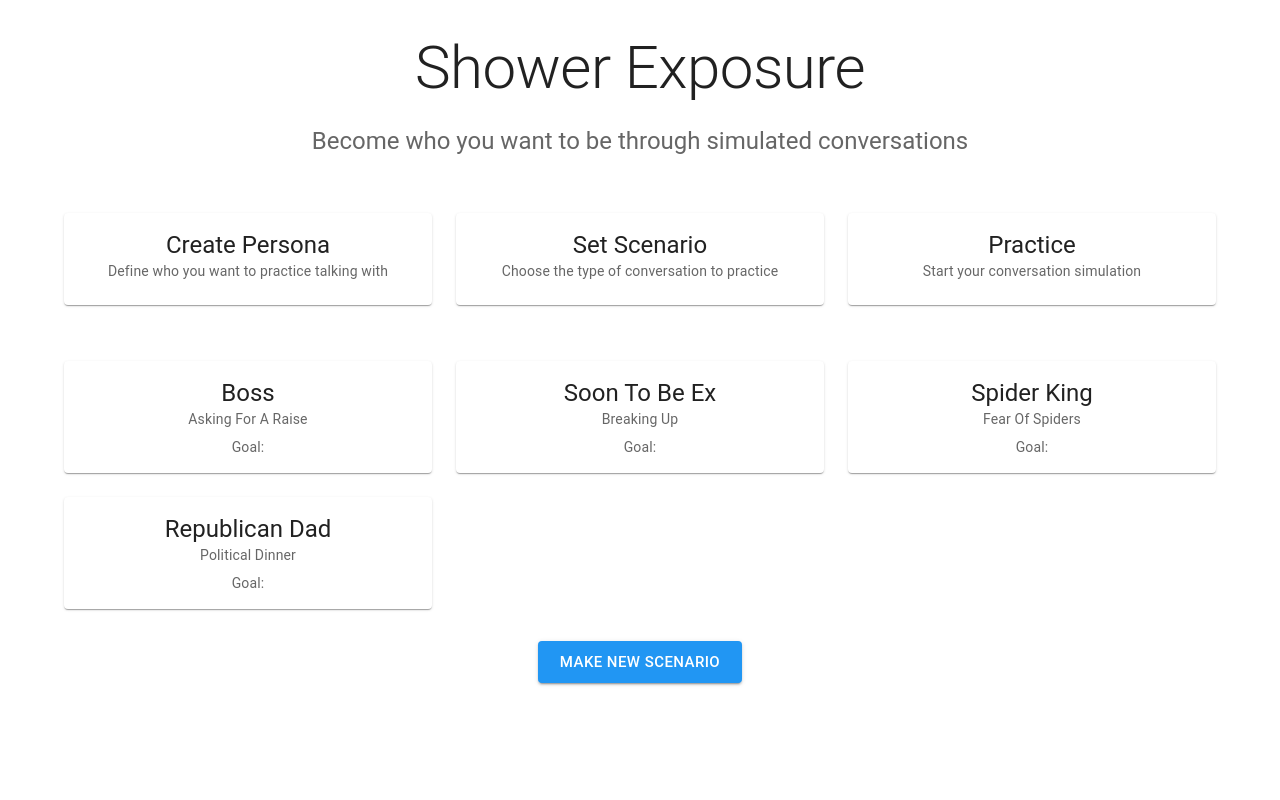
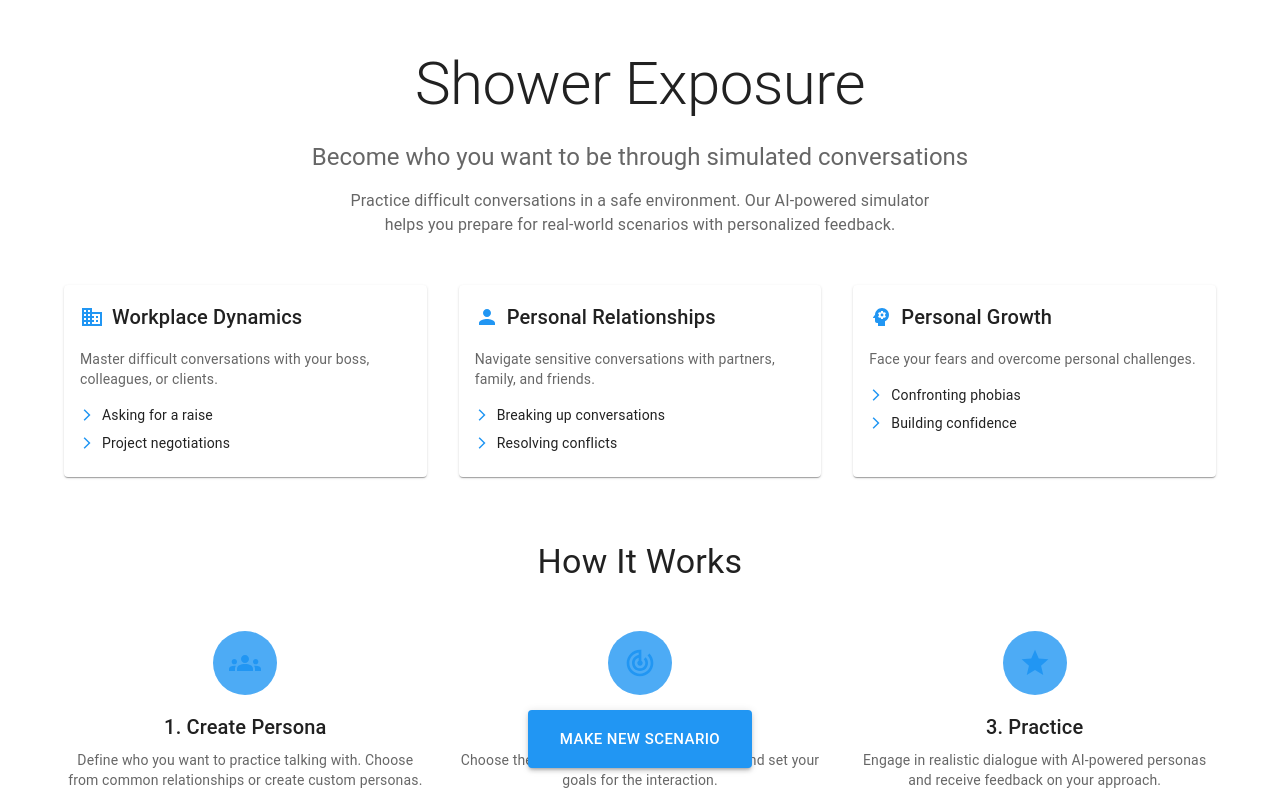
Before and after one commit to kingbeebop/shower, a Next.js app: page / in a window 1280 px wide. Shown: the top 800 px of the page. Built offline with nearby package versions, Linux system fonts and the light colour scheme; what @mui/material-nextjs would draw is missing.

Commit message:
home page update

```diff
--- a/app/conversation/page.tsx
+++ b/app/conversation/page.tsx
@@ -107,7 +107,7 @@ export default function Conversation() {
 
   useEffect(() => {
     async function setImage() {
-      const imageUrl = await generateImage('We want a frontal facing image of the character. Generate an image of the character' + currentStory?.persona.name + '. Tone of characater: ' + currentStory?.persona.tone + '. Story: ' + currentStory?.scenario.name + '. story description' + currentStory?.scenario.context);
+      const imageUrl = await generateImage('We want a frontal facing image of the character. Generate an image of the character' + currentStory?.persona.name);
       console.log("background image")
       setBackgroundImage(imageUrl);
     }
--- a/app/page.tsx
+++ b/app/page.tsx
@@ -8,12 +8,20 @@ import {
   Card,
   CardContent,
   CardActionArea,
+  Icon,
 } from "@mui/material";
 import Link from "next/link";
 import { useSelector, useDispatch } from "react-redux";
 import { RootState } from "../redux/store";
 import { setCurrentStory } from "../redux/slices/storySlice";
 import { useRouter } from "next/navigation";
+import PersonIcon from '@mui/icons-material/Person';
+import BusinessIcon from '@mui/icons-material/Business';
+import PsychologyIcon from '@mui/icons-material/Psychology';
+import ArrowForwardIosIcon from '@mui/icons-material/ArrowForwardIos';
+import GroupsIcon from '@mui/icons-material/Groups';
+import TrackChangesIcon from '@mui/icons-material/TrackChanges';
+import StarIcon from '@mui/icons-material/Star';
 
 export default function Home() {
   const { stories } = useSelector((state: RootState) => state.story);
@@ -27,66 +35,185 @@ export default function Home() {
 
   return (
     <Container maxWidth="lg">
-      <Box sx={{ my: 4, textAlign: "center" }}>
+      {/* Hero Section */}
+      <Box sx={{ my: 6, textAlign: "center" }}>
         <Typography variant="h2" component="h1" gutterBottom>
           Shower Exposure
         </Typography>
         <Typography variant="h5" color="text.secondary" paragraph>
           Become who you want to be through simulated conversations
         </Typography>
+        <Typography variant="body1" color="text.secondary" sx={{ maxWidth: 600, mx: "auto", mb: 6 }}>
+          Practice difficult conversations in a safe environment. Our AI-powered simulator helps you prepare for real-world scenarios with personalized feedback.
+        </Typography>
+      </Box>
 
-        <Grid container spacing={3} sx={{ mt: 4 }}>
+      {/* Featured Scenarios */}
+      <Grid container spacing={4} sx={{ mb: 8 }}>
         <Grid item xs={12} md={4}>
-            <Card>
+          <Card sx={{ height: '100%', '&:hover': { boxShadow: 6 }, transition: 'box-shadow 0.3s' }}>
             <CardContent>
-                <Typography variant="h5">Create Persona</Typography>
-                <Typography variant="body2" color="text.secondary">
-                  Define who you want to practice talking with
+              <Box sx={{ display: 'flex', alignItems: 'center', mb: 2 }}>
+                <BusinessIcon color="primary" sx={{ mr: 1 }} />
+                <Typography variant="h6">Workplace Dynamics</Typography>
+              </Box>
+              <Typography variant="body2" color="text.secondary" paragraph>
+                Master difficult conversations with your boss, colleagues, or clients.
               </Typography>
+              <Box sx={{ mt: 2 }}>
+                <Box sx={{ display: 'flex', alignItems: 'center', mb: 1 }}>
+                  <ArrowForwardIosIcon sx={{ fontSize: 14, color: 'primary.main', mr: 1 }} />
+                  <Typography variant="body2">Asking for a raise</Typography>
+                </Box>
+                <Box sx={{ display: 'flex', alignItems: 'center' }}>
+                  <ArrowForwardIosIcon sx={{ fontSize: 14, color: 'primary.main', mr: 1 }} />
+                  <Typography variant="body2">Project negotiations</Typography>
+                </Box>
+              </Box>
             </CardContent>
           </Card>
         </Grid>
 
         <Grid item xs={12} md={4}>
-            <Card>
+          <Card sx={{ height: '100%', '&:hover': { boxShadow: 6 }, transition: 'box-shadow 0.3s' }}>
             <CardContent>
-                <Typography variant="h5">Set Scenario</Typography>
-                <Typography variant="body2" color="text.secondary">
-                  Choose the type of conversation to practice
+              <Box sx={{ display: 'flex', alignItems: 'center', mb: 2 }}>
+                <PersonIcon color="primary" sx={{ mr: 1 }} />
+                <Typography variant="h6">Personal Relationships</Typography>
+              </Box>
+              <Typography variant="body2" color="text.secondary" paragraph>
+                Navigate sensitive conversations with partners, family, and friends.
               </Typography>
+              <Box sx={{ mt: 2 }}>
+                <Box sx={{ display: 'flex', alignItems: 'center', mb: 1 }}>
+                  <ArrowForwardIosIcon sx={{ fontSize: 14, color: 'primary.main', mr: 1 }} />
+                  <Typography variant="body2">Breaking up conversations</Typography>
+                </Box>
+                <Box sx={{ display: 'flex', alignItems: 'center' }}>
+                  <ArrowForwardIosIcon sx={{ fontSize: 14, color: 'primary.main', mr: 1 }} />
+                  <Typography variant="body2">Resolving conflicts</Typography>
+                </Box>
+              </Box>
             </CardContent>
           </Card>
         </Grid>
 
         <Grid item xs={12} md={4}>
-            <Card>
+          <Card sx={{ height: '100%', '&:hover': { boxShadow: 6 }, transition: 'box-shadow 0.3s' }}>
             <CardContent>
-                <Typography variant="h5">Practice</Typography>
-                <Typography variant="body2" color="text.secondary">
-                  Start your conversation simulation
+              <Box sx={{ display: 'flex', alignItems: 'center', mb: 2 }}>
+                <PsychologyIcon color="primary" sx={{ mr: 1 }} />
+                <Typography variant="h6">Personal Growth</Typography>
+              </Box>
+              <Typography variant="body2" color="text.secondary" paragraph>
+                Face your fears and overcome personal challenges.
               </Typography>
+              <Box sx={{ mt: 2 }}>
+                <Box sx={{ display: 'flex', alignItems: 'center', mb: 1 }}>
+                  <ArrowForwardIosIcon sx={{ fontSize: 14, color: 'primary.main', mr: 1 }} />
+                  <Typography variant="body2">Confronting phobias</Typography>
+                </Box>
+                <Box sx={{ display: 'flex', alignItems: 'center' }}>
+                  <ArrowForwardIosIcon sx={{ fontSize: 14, color: 'primary.main', mr: 1 }} />
+                  <Typography variant="body2">Building confidence</Typography>
+                </Box>
+              </Box>
             </CardContent>
           </Card>
         </Grid>
       </Grid>
 
-        {stories.length > 0 ? (
-          <>
-            <Grid container spacing={3} sx={{ mt: 4 }}>
+      {/* How It Works */}
+      <Box sx={{ mb: 8 }}>
+        <Typography variant="h4" align="center" gutterBottom>
+          How It Works
+        </Typography>
+        <Grid container spacing={4} sx={{ mt: 2 }}>
+          <Grid item xs={12} md={4}>
+            <Box sx={{ textAlign: 'center' }}>
+              <Box sx={{
+                bgcolor: 'primary.light',
+                width: 64,
+                height: 64,
+                borderRadius: '50%',
+                display: 'flex',
+                alignItems: 'center',
+                justifyContent: 'center',
+                mx: 'auto',
+                mb: 2
+              }}>
+                <GroupsIcon sx={{ fontSize: 32, color: 'primary.main' }} />
+              </Box>
+              <Typography variant="h6" gutterBottom>1. Create Persona</Typography>
+              <Typography variant="body2" color="text.secondary">
+                Define who you want to practice talking with. Choose from common relationships or create custom personas.
+              </Typography>
+            </Box>
+          </Grid>
+
+          <Grid item xs={12} md={4}>
+            <Box sx={{ textAlign: 'center' }}>
+              <Box sx={{
+                bgcolor: 'primary.light',
+                width: 64,
+                height: 64,
+                borderRadius: '50%',
+                display: 'flex',
+                alignItems: 'center',
+                justifyContent: 'center',
+                mx: 'auto',
+                mb: 2
+              }}>
+                <TrackChangesIcon sx={{ fontSize: 32, color: 'primary.main' }} />
+              </Box>
+              <Typography variant="h6" gutterBottom>2. Set Scenario</Typography>
+              <Typography variant="body2" color="text.secondary">
+                Choose the type of conversation to practice and set your goals for the interaction.
+              </Typography>
+            </Box>
+          </Grid>
+
+          <Grid item xs={12} md={4}>
+            <Box sx={{ textAlign: 'center' }}>
+              <Box sx={{
+                bgcolor: 'primary.light',
+                width: 64,
+                height: 64,
+                borderRadius: '50%',
+                display: 'flex',
+                alignItems: 'center',
+                justifyContent: 'center',
+                mx: 'auto',
+                mb: 2
+              }}>
+                <StarIcon sx={{ fontSize: 32, color: 'primary.main' }} />
+              </Box>
+              <Typography variant="h6" gutterBottom>3. Practice</Typography>
+              <Typography variant="body2" color="text.secondary">
+                Engage in realistic dialogue with AI-powered personas and receive feedback on your approach.
+              </Typography>
+            </Box>
+          </Grid>
+        </Grid>
+      </Box>
+
+      {/* Existing Stories */}
+      {stories.length > 0 && (
+        <Box sx={{ mb: 8 }}>
+          <Typography variant="h4" align="center" gutterBottom>
+            Your Scenarios
+          </Typography>
+          <Grid container spacing={3}>
             {stories.map((story, index) => (
               <Grid item xs={12} md={4} key={index}>
                 <Card>
                   <CardActionArea onClick={() => handleStorySelect(story)}>
                     <CardContent>
-                        <Typography variant="h5">{story.persona.name}</Typography>
+                      <Typography variant="h6">{story.persona.name}</Typography>
                       <Typography variant="body2" color="text.secondary">
                         {story.scenario.name}
                       </Typography>
-                        <Typography
-                          variant="body2"
-                          color="text.secondary"
-                          sx={{ mt: 1 }}
-                        >
+                      <Typography variant="body2" color="text.secondary" sx={{ mt: 1 }}>
                         Goal: {story.userGoals}
                       </Typography>
                     </CardContent>
@@ -95,36 +222,36 @@ export default function Home() {
               </Grid>
             ))}
           </Grid>
+        </Box>
+      )}
 
+      {/* Floating CTA Button */}
+      <Box sx={{
+        position: 'fixed',
+        bottom: 32,
+        left: 0,
+        right: 0,
+        textAlign: 'center',
+        zIndex: 1000
+      }}>
         <Button
           component={Link}
           href="/setup"
           variant="contained"
           size="large"
-              sx={{ mt: 4 }}
+          sx={{
+            px: 4,
+            py: 2,
+            boxShadow: 3,
+            '&:hover': { boxShadow: 6 }
+          }}
         >
-              Make New Scenario
+          {stories.length > 0 ? 'Make New Scenario' : 'Get Started'}
         </Button>
-          </>
-        ) : (
-          <>
-            <Typography variant="body1" sx={{ mt: 4 }}>
-              No stories found. Start by creating a persona and setting a
-              scenario.
-            </Typography>
+      </Box>
 
-            <Button
-              component={Link}
-              href="/setup"
-              variant="contained"
-              size="large"
-              sx={{ mt: 4 }}
-            >
-              Get Started
-            </Button>
-          </>
-        )}
-      </Box>
+      {/* Bottom spacing to prevent content from being hidden behind floating button */}
+      <Box sx={{ height: 96 }} />
     </Container>
   );
 }
```
Lines whose indentation alone changed are shown as unchanged.
